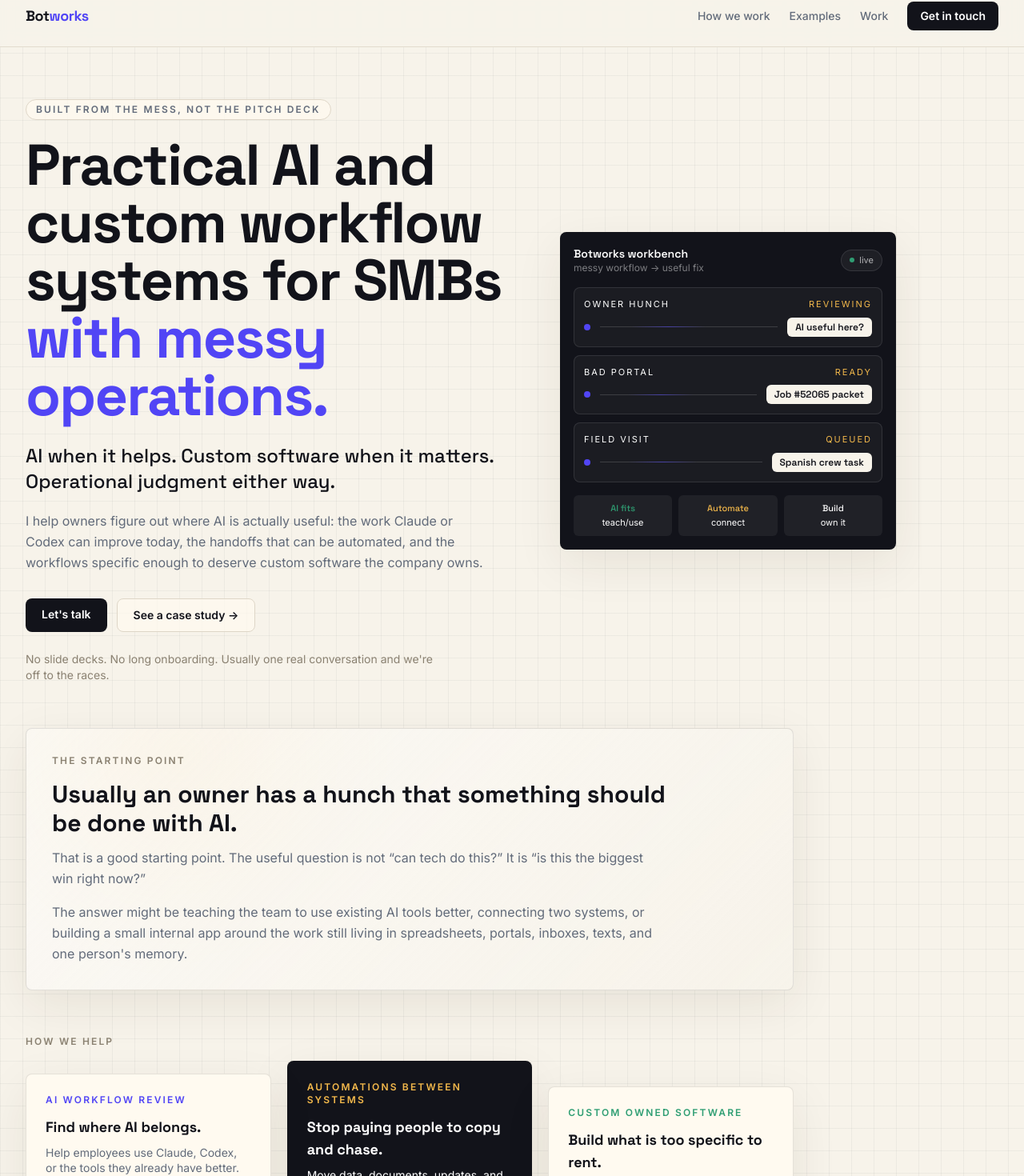
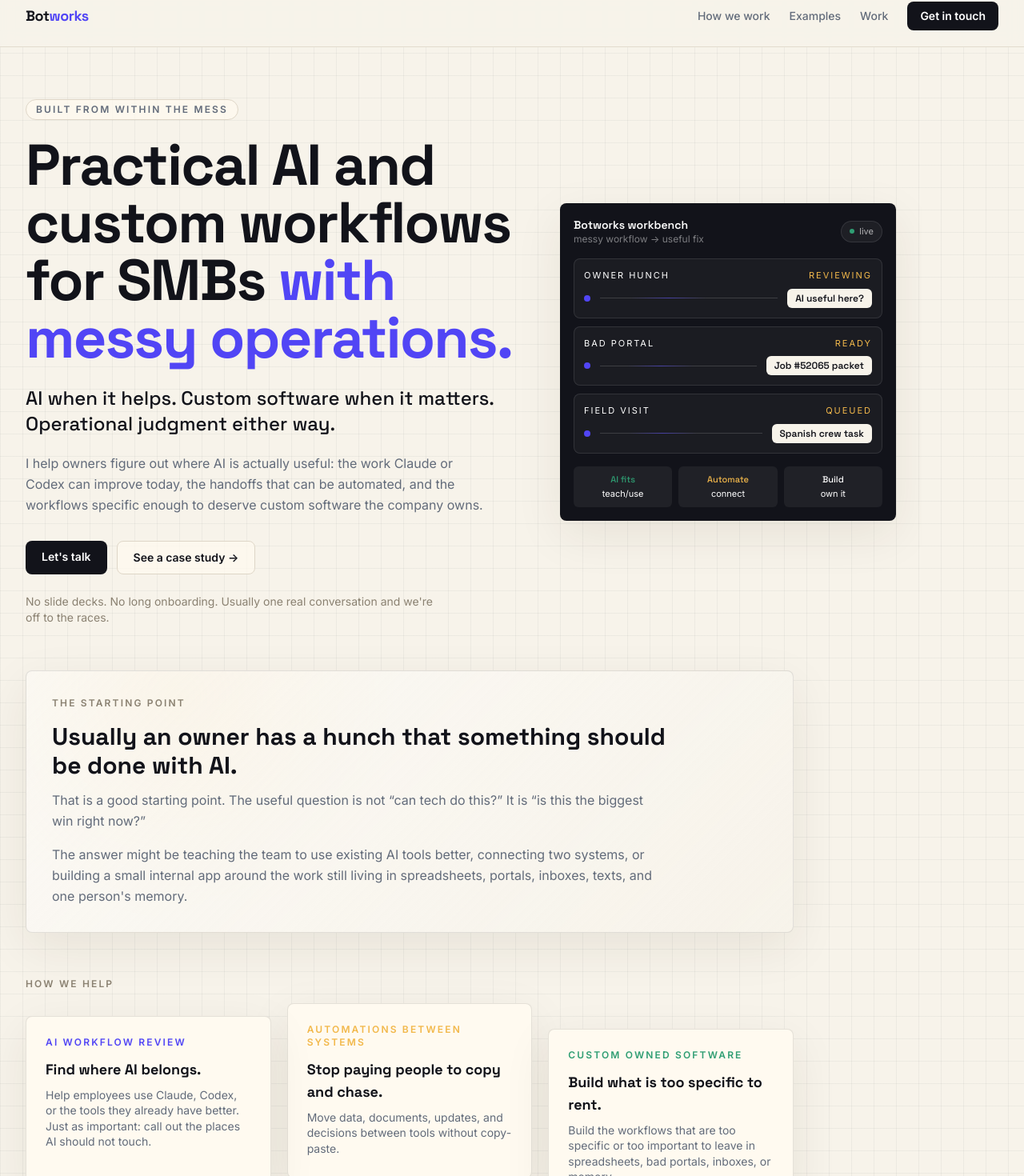
Before and after one commit to thebotcandoit/thebotcandoit.com, a Next.js app: page / in a window 1280 px wide. Shown: the part 18-1488 px from the top of the page at 80% size. Built offline with nearby package versions, Linux system fonts and the light colour scheme.

Commit message:
Tighten homepage headline and cards

```diff
--- a/pages/index.js
+++ b/pages/index.js
@@ -63,9 +63,9 @@ export default function Home() {
   return (
     <>
       <Head>
-        <title>Botworks Agency &mdash; Practical AI and workflow systems for SMBs</title>
-        <meta name="description" content="Practical AI and custom workflow systems for SMB owners. No slide decks, no long onboarding, and no hostage software." />
-        <meta property="og:title" content="Botworks Agency — Practical AI and workflow systems for SMBs" />
+        <title>Botworks Agency &mdash; Practical AI and custom workflows for SMBs</title>
+        <meta name="description" content="Practical AI and custom workflows for SMB owners. No slide decks, no long onboarding, and no hostage software." />
+        <meta property="og:title" content="Botworks Agency — Practical AI and custom workflows for SMBs" />
         <meta property="og:description" content="AI when it helps. Custom software when it matters. Operational judgment either way." />
         <meta name="viewport" content="width=device-width, initial-scale=1" />
         <link rel="icon" href="/favicon.ico" />
@@ -79,10 +79,10 @@ export default function Home() {
             <div className="grid min-w-0 grid-cols-1 lg:grid-cols-[minmax(0,1.02fr)_420px] gap-10 lg:gap-14 items-center">
               <div className="animate-rise min-w-0 max-w-[20rem] sm:max-w-none">
                 <p className="mb-5 inline-flex max-w-full rounded-full border border-[#ded6c7] bg-[#fffaf0]/70 px-3 py-1 text-[10px] sm:text-xs font-semibold uppercase tracking-[0.16em] sm:tracking-[0.18em] text-[#626b7a]">
-                  Built from the mess, not the pitch deck
+                  Built from within the mess
                 </p>
                 <h1 className="font-display max-w-[20rem] sm:max-w-none text-[2rem] sm:text-6xl lg:text-7xl font-bold tracking-tight text-[#12131a] leading-[1.03] sm:leading-[0.94] mb-6">
-                  Practical AI and custom workflow systems for SMBs{' '}
+                  Practical AI and custom workflows for SMBs{' '}
                   <span className="text-[#5145f5]">with messy operations.</span>
                 </h1>
                 <p className="font-display max-w-[20rem] sm:max-w-2xl text-[1.2rem] sm:text-2xl text-[#12131a] leading-snug mb-5">
@@ -134,10 +134,10 @@ export default function Home() {
                   Help employees use Claude, Codex, or the tools they already have better. Just as important: call out the places AI should not touch.
                 </p>
               </div>
-              <div className="lift hairline-card rounded-lg bg-[#12131a] p-6 text-white">
+              <div className="lift hairline-card rounded-lg bg-[#fffaf0] p-6">
                 <p className="text-xs font-semibold text-[#f2b84b] uppercase tracking-[0.18em] mb-3">Automations between systems</p>
-                <h3 className="font-display text-lg font-bold text-white mb-2">Stop paying people to copy and chase.</h3>
-                <p className="text-sm text-white/58 leading-snug">
+                <h3 className="font-display text-lg font-bold text-[#12131a] mb-2">Stop paying people to copy and chase.</h3>
+                <p className="text-sm text-[#626b7a] leading-snug">
                   Move data, documents, updates, and decisions between tools without copy-paste.
                 </p>
               </div>
```
